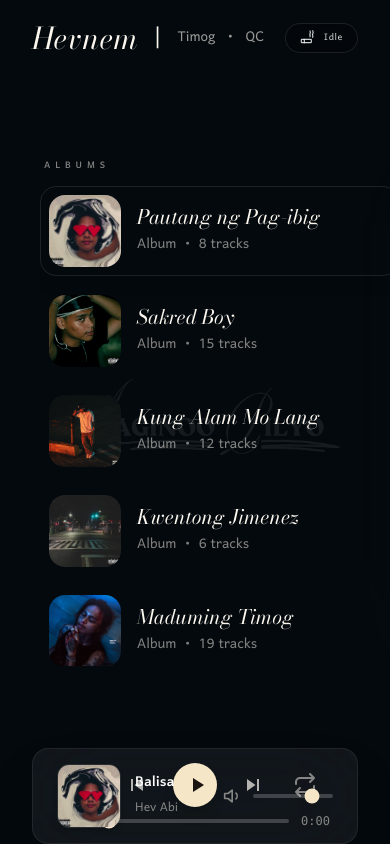
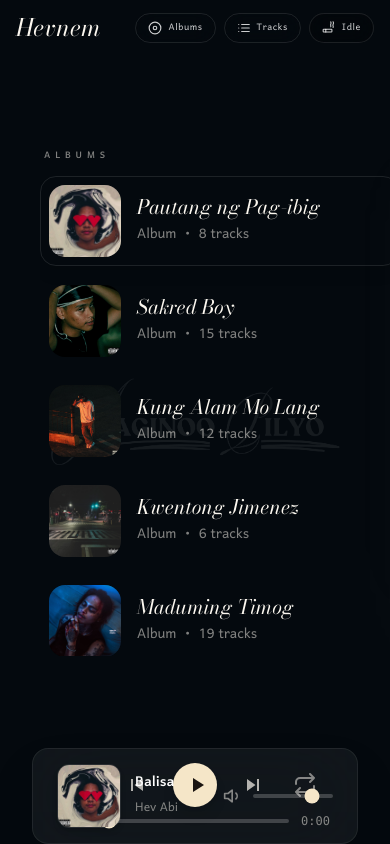
Before and after one commit to kzc0des/Hevnem, an Angular app in the folder client/: page / in a window 390 px wide. Built offline with nearby package versions, Linux system fonts and the light colour scheme; no server answers.

Commit message:
refactor: add mobile drawer triggers and accessible exit button to TopNavBar

```diff
--- a/client/src/app/sections/top-nav-bar/top-nav-bar.html
+++ b/client/src/app/sections/top-nav-bar/top-nav-bar.html
@@ -1,38 +1,77 @@
-<section class="w-full max-w-380 mx-auto flex justify-between items-center px-8 lg:px-10 py-5">
-    <div class="flex items-center gap-4">
-        <span class="text-3xl display">Hevnem</span>
-        <span class="text-3xl"> | </span>
-        <div class="flex items-center gap-3 opacity-60 text-lg">
+<section
+    class="w-full max-w-380 mx-auto flex justify-between items-center px-4 sm:px-8 lg:px-10 py-3 sm:py-5 pt-[max(0.75rem,env(safe-area-inset-top))]">
+    <div class="flex items-center gap-3 sm:gap-4 select-none">
+        <span class="text-2xl sm:text-3xl display text-hev-ink-1">Hevnem</span>
+        <span class="hidden sm:inline text-3xl text-hev-ink-3/40"> | </span>
+        <div class="hidden sm:flex items-center gap-3 opacity-60 text-lg text-hev-ink-2">
             <span> Timog </span>
             <span>&#8226;</span>
             <span>QC</span>
         </div>
     </div>
 
-    <div class="flex items-center transition-opacity duration-500"
-        [class.opacity-0]="layout.isImmersive() && layout.isIdle()"
-        [class.pointer-events-none]="layout.isImmersive() && layout.isIdle()">
+    <div class="flex items-center gap-2 transition-opacity duration-500"
+        [class.lg:opacity-0]="layout.isImmersive() && layout.isIdle()"
+        [class.lg:pointer-events-none]="layout.isImmersive() && layout.isIdle()"
+        [class.opacity-40]="layout.isImmersive() && layout.isIdle()"
+        [class.hover:opacity-100]="layout.isImmersive() && layout.isIdle()">
         @if (layout.isImmersive()) {
         <button (click)="layout.exitImmersive()"
             class="flex items-center gap-2 px-3.5 py-1.5 rounded-full bg-black/40 hover:bg-black/60 text-white/90 border border-white/10 text-xs font-hev-ui tracking-wider transition backdrop-blur-md cursor-pointer select-none"
-            title="Exit Idle (Esc or F)">
+            title="Exit Idle">
             <svg class="w-3.5 h-3.5" fill="none" stroke="currentColor" stroke-width="2" viewBox="0 0 24 24">
                 <path stroke-linecap="round" stroke-linejoin="round" d="M6 18L18 6M6 6l12 12" />
             </svg>
-            <span>Exit (F)</span>
+            <span>Exit<span class="hidden sm:inline"> (F)</span></span>
         </button>
         } @else {
+        <button (click)="layout.toggleDrawer('albums')"
+            class="flex lg:hidden items-center gap-1.5 px-3 py-1.5 rounded-full text-xs font-hev-ui tracking-wider transition backdrop-blur-md cursor-pointer select-none border"
+            [class.bg-hev-cream]="layout.activeDrawer() === 'albums'"
+            [class.text-hev-on-cream]="layout.activeDrawer() === 'albums'"
+            [class.border-hev-cream]="layout.activeDrawer() === 'albums'"
+            [class.bg-black/25]="layout.activeDrawer() !== 'albums'"
+            [class.text-white/80]="layout.activeDrawer() !== 'albums'"
+            [class.border-white/10]="layout.activeDrawer() !== 'albums'" title="Browse Albums">
+            <svg class="w-3.5 h-3.5" viewBox="0 0 24 24" fill="none" stroke="currentColor" stroke-width="2"
+                stroke-linecap="round" stroke-linejoin="round">
+                <circle cx="12" cy="12" r="10" />
+                <circle cx="12" cy="12" r="3" />
+            </svg>
+            <span>Albums</span>
+        </button>
+
+        <button (click)="layout.toggleDrawer('tracks')"
+            class="flex lg:hidden items-center gap-1.5 px-3 py-1.5 rounded-full text-xs font-hev-ui tracking-wider transition backdrop-blur-md cursor-pointer select-none border"
+            [class.bg-hev-cream]="layout.activeDrawer() === 'tracks'"
+            [class.text-hev-on-cream]="layout.activeDrawer() === 'tracks'"
+            [class.border-hev-cream]="layout.activeDrawer() === 'tracks'"
+            [class.bg-black/25]="layout.activeDrawer() !== 'tracks'"
+            [class.text-white/80]="layout.activeDrawer() !== 'tracks'"
+            [class.border-white/10]="layout.activeDrawer() !== 'tracks'" title="Browse Tracks">
+            <svg class="w-3.5 h-3.5" viewBox="0 0 24 24" fill="none" stroke="currentColor" stroke-width="2"
+                stroke-linecap="round" stroke-linejoin="round">
+                <line x1="8" y1="6" x2="21" y2="6" />
+                <line x1="8" y1="12" x2="21" y2="12" />
+                <line x1="8" y1="18" x2="21" y2="18" />
+                <line x1="3" y1="6" x2="3.01" y2="6" />
+                <line x1="3" y1="12" x2="3.01" y2="12" />
+                <line x1="3" y1="18" x2="3.01" y2="18" />
+            </svg>
+            <span>Tracks</span>
+        </button>
+
         <button (click)="layout.enterImmersive()"
-            class="flex items-center gap-2 px-3.5 py-1.5 rounded-full bg-black/20 hover:bg-black/40 text-white/80 hover:text-white border border-white/10 text-xs font-hev-ui tracking-wider transition backdrop-blur-md cursor-pointer select-none"
-            title="Enter Idle Mode (F)">
-            <svg class="w-4 h-4" viewBox="0 0 24 24" fill="none" stroke="currentColor" stroke-width="1.8"
+            class="flex items-center gap-1.5 px-3 py-1.5 rounded-full bg-black/20 hover:bg-black/40 text-white/80 hover:text-white border border-white/10 text-xs font-hev-ui tracking-wider transition backdrop-blur-md cursor-pointer select-none"
+            title="Enter Idle Mode">
+            <svg class="w-3.5 h-3.5" viewBox="0 0 24 24" fill="none" stroke="currentColor" stroke-width="1.8"
                 stroke-linecap="round" stroke-linejoin="round">
                 <rect x="2" y="14" width="15" height="5" rx="1" />
                 <line x1="6.5" y1="14" x2="6.5" y2="19" />
                 <path d="M15 10c.8-1.5-.8-2.8 0-4.3s.8-2.8 0-4.2" />
                 <path d="M19 11c1-1.8-1-3.2 0-5s1-3.2 0-4.8" />
             </svg>
-            <span>Idle</span>
+            <span>Idle<span class="hidden sm:inline"> (F)</span></span>
         </button>
         }
     </div>
```
